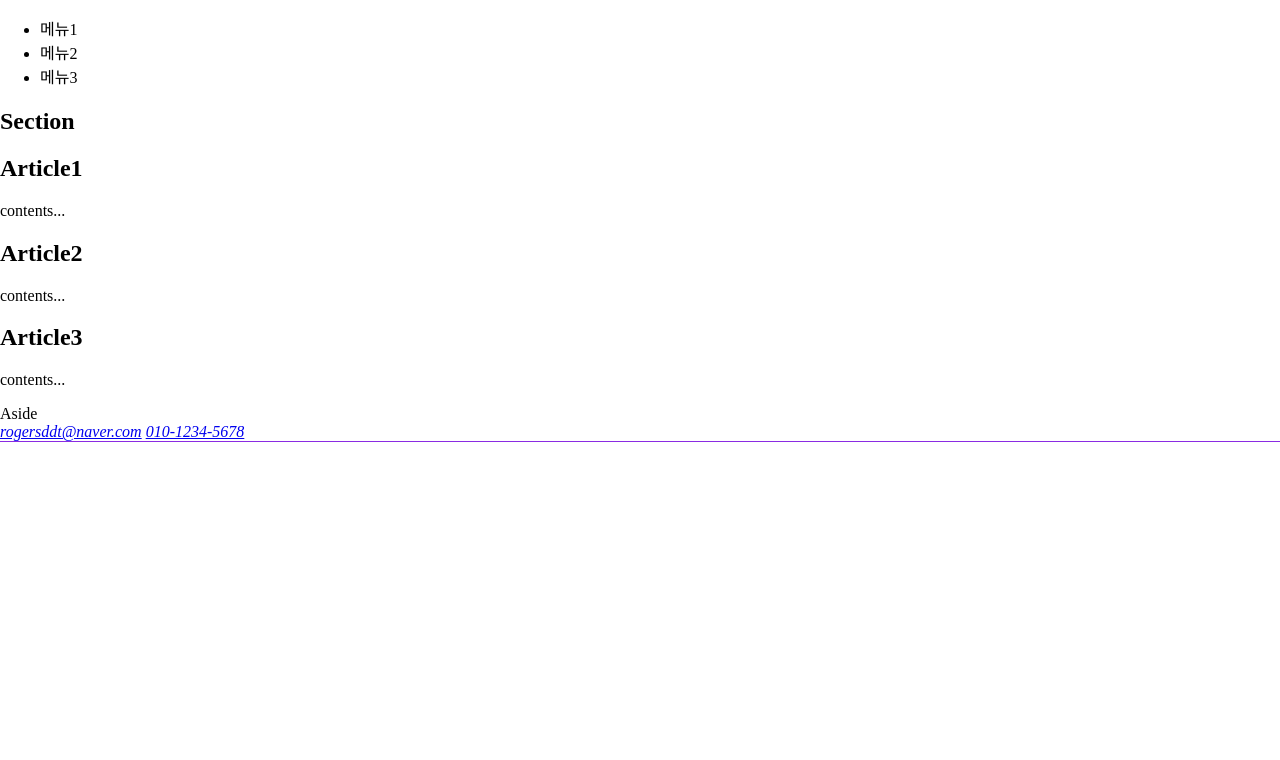
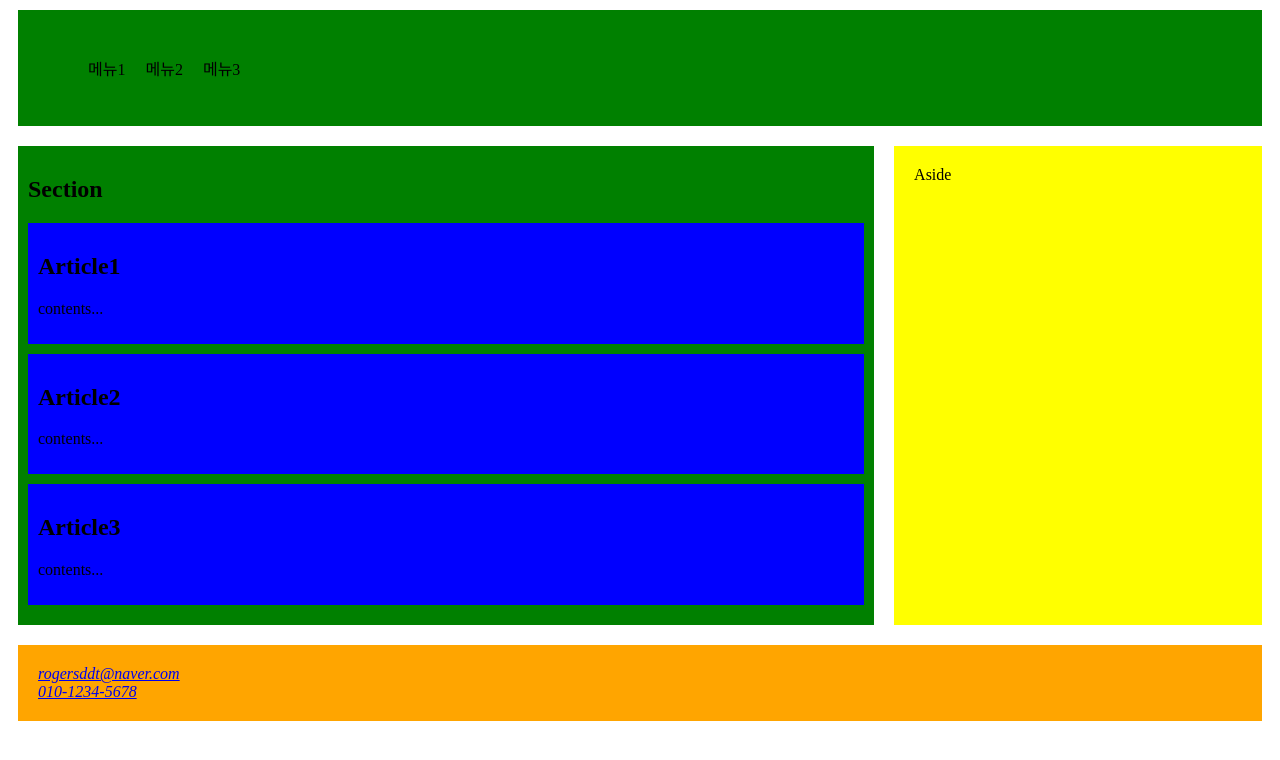
Before and after one commit to gsandoo/Web, a plain HTML site: page 태그 종류/컨텐츠 구분 예제.html in a window 1280 px wide. Drawn offline with Linux system fonts and the light colour scheme.

Commit message:
HTML/CSSS

```diff
--- a/태그 종류/css 예.css
+++ b/태그 종류/css 예.css
@@ -1,54 +1,57 @@
-body{
-    margin: 0px;
-    padding: 0px;
-    border-bottom: 1px solid blueviolet;
+header{
+    background: green;
+    margin: 10px;
+    padding: 20px;
 }
-.header{
+header nav{
 
 }
-.container{
-    background-color: white;
-    width: 980px;
-    margin: auto;
+header nav ul{
+    display: flex;
+}
+header nav ul li{
+    list-style: none;
+    margin: 10px;
 }
 main{
     display: flex;
 }
-.container-left{
-    padding: 20px 0px;
-    background-color: aqua;
-    width: 50%;
+section{
+    width: 70%;
+    background: green;
+    margin: 10px;
+    padding: 10px;
+    box-sizing: border-box;
 }
-.logo{
-    float: left;
+section h1{
+
 }
-.logo img{
-  margin-right: 5px;
-  display: block;
+article{
+    background: blue;
+    margin-bottom: 10px;
+    padding: 10px;
 }
-.menu{
-    margin-left: 20px;
+article h2{
+
 }
-.menu-item{
-    float:left;
-    padding: 6px 10px;
+article p{
+
 }
-.container-right .menu{
-    margin-left: 60px;
+aside{
+    width: 30%;
+    background: yellow;
+    margin: 10px;
+    padding: 20px;
+    box-sizing: border-box;
 }
-.container-right{
-    width: 50%;
-    background-color: green;
-    float:left;
-    padding: 20px 0px;
+footer{
+    background: orange;
+    margin: 10px;
+    padding: 20px;
 }
-.item{
-    font-size: 12px;
-    float: left;
-    padding: 6px 10px;
+footer address{
+
 }
-.clearfix::after{
-    content: "";
+footer address a{
     display: block;
-    clear: both;
 }
--- a/태그 종류/html예제.html
+++ b/태그 종류/컨텐츠 구분 예제.html
@@ -16,6 +16,7 @@
         </nav>
     </header>
 
+    <main>
         <section>
             <h1>Section</h1>
             <article>
@@ -34,6 +35,7 @@
         <aside>
             Aside
         </aside>
+    </main>
     <footer>
         <address>
             <a href="mailto:rogersddt@naver.com">rogersddt@naver.com</a>
```
Lines whose indentation alone changed are shown as unchanged.
